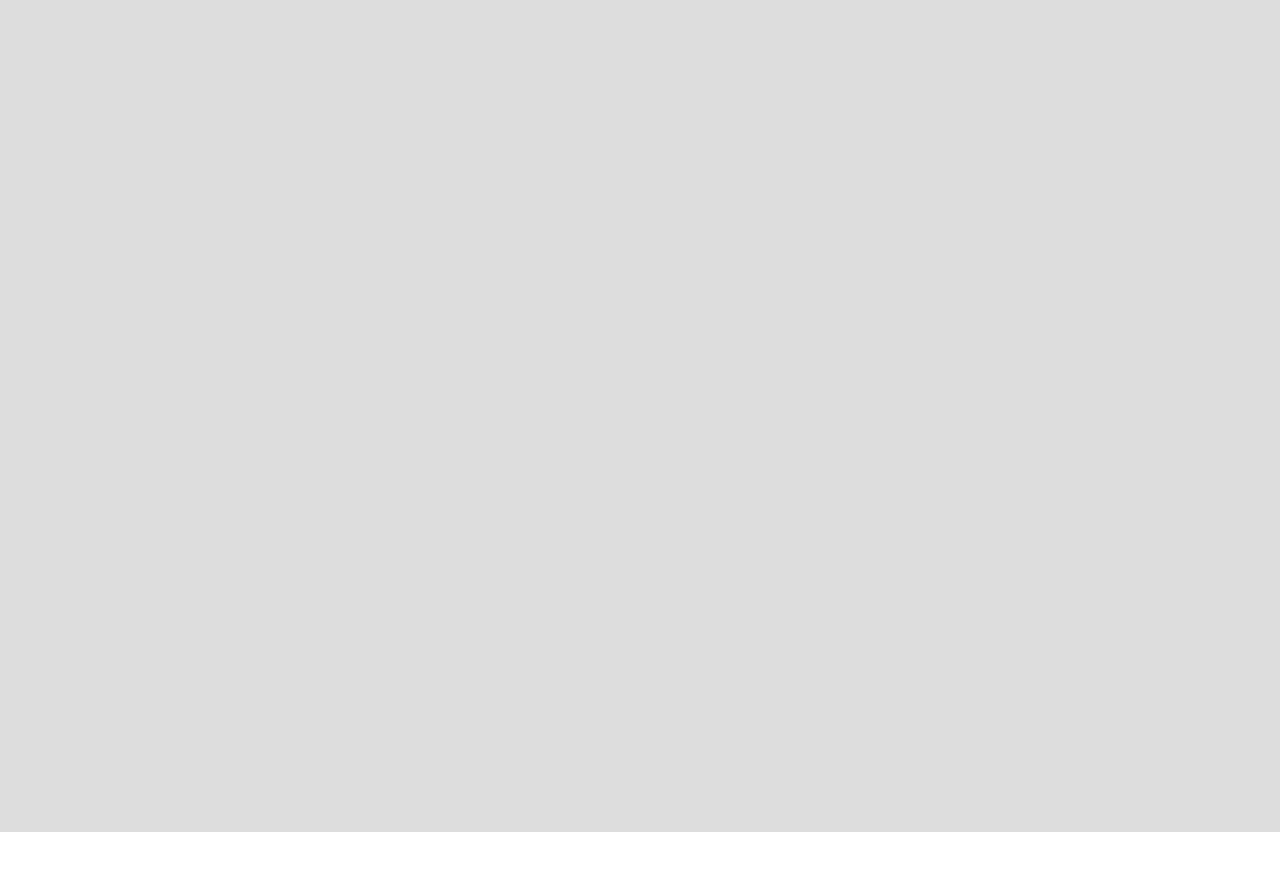
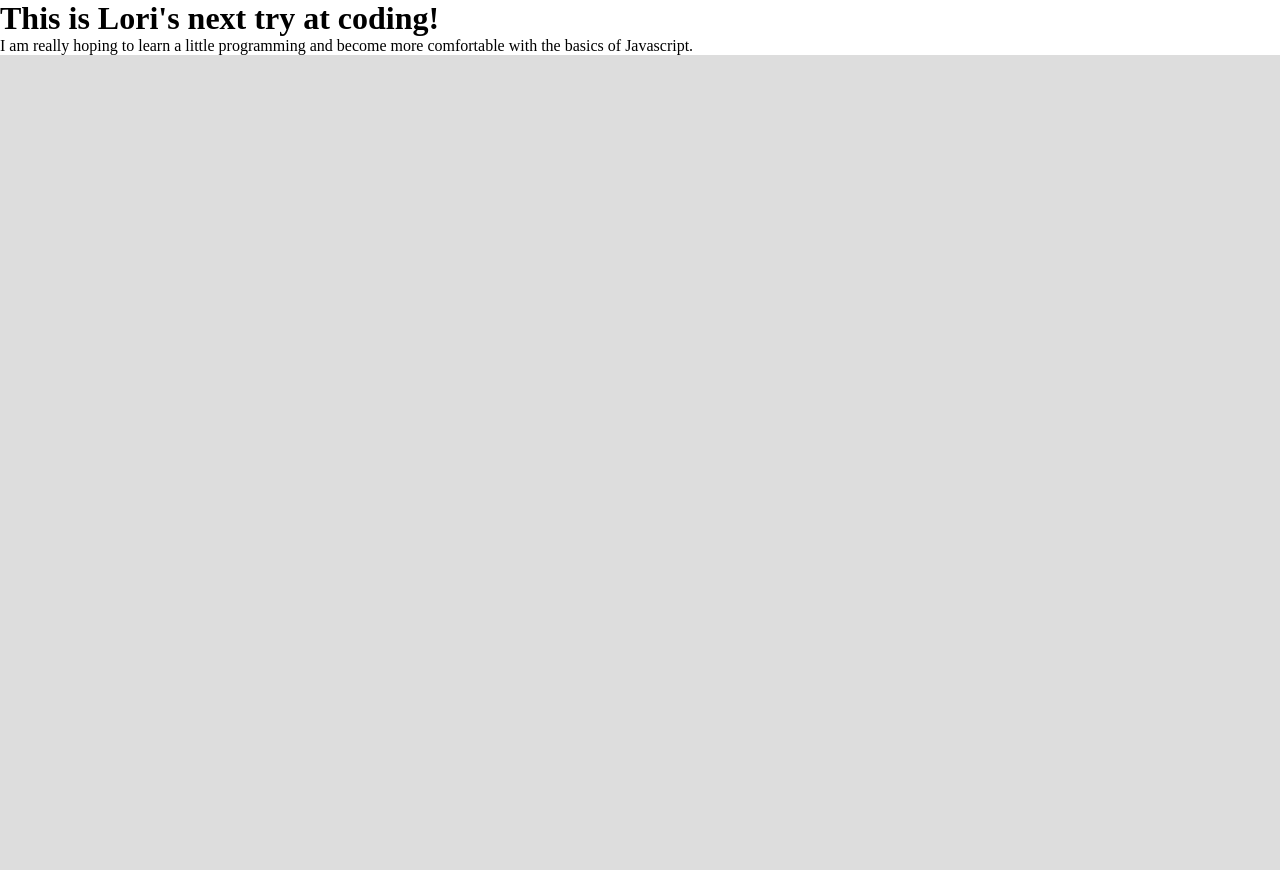
Before and after one commit to lorikhamala/assignment1, a plain HTML site: page index.html in a window 1280 px wide. Shown: the top 870 px of the page. Before the commit the page ends 832 px from the top, so only its background shows below. Drawn offline with Linux system fonts and the light colour scheme.

Commit message:
Updated html file for assignment1

```diff
--- a/index.html
+++ b/index.html
@@ -10,7 +10,10 @@
   <link rel="stylesheet" href="styles.css" type="text/css">
   </head>
   <body>
-  <div id="target-div"></div>
+    <h1>This is Lori's next try at coding! </h1>
+    <p>I am really hoping to learn a little programming and become more comfortable with the basics of Javascript.</p>
+
+    <div id="target-div"></div>
   <script src="index.js" type="text/javascript"></script>
   </body>
 </html>
```
